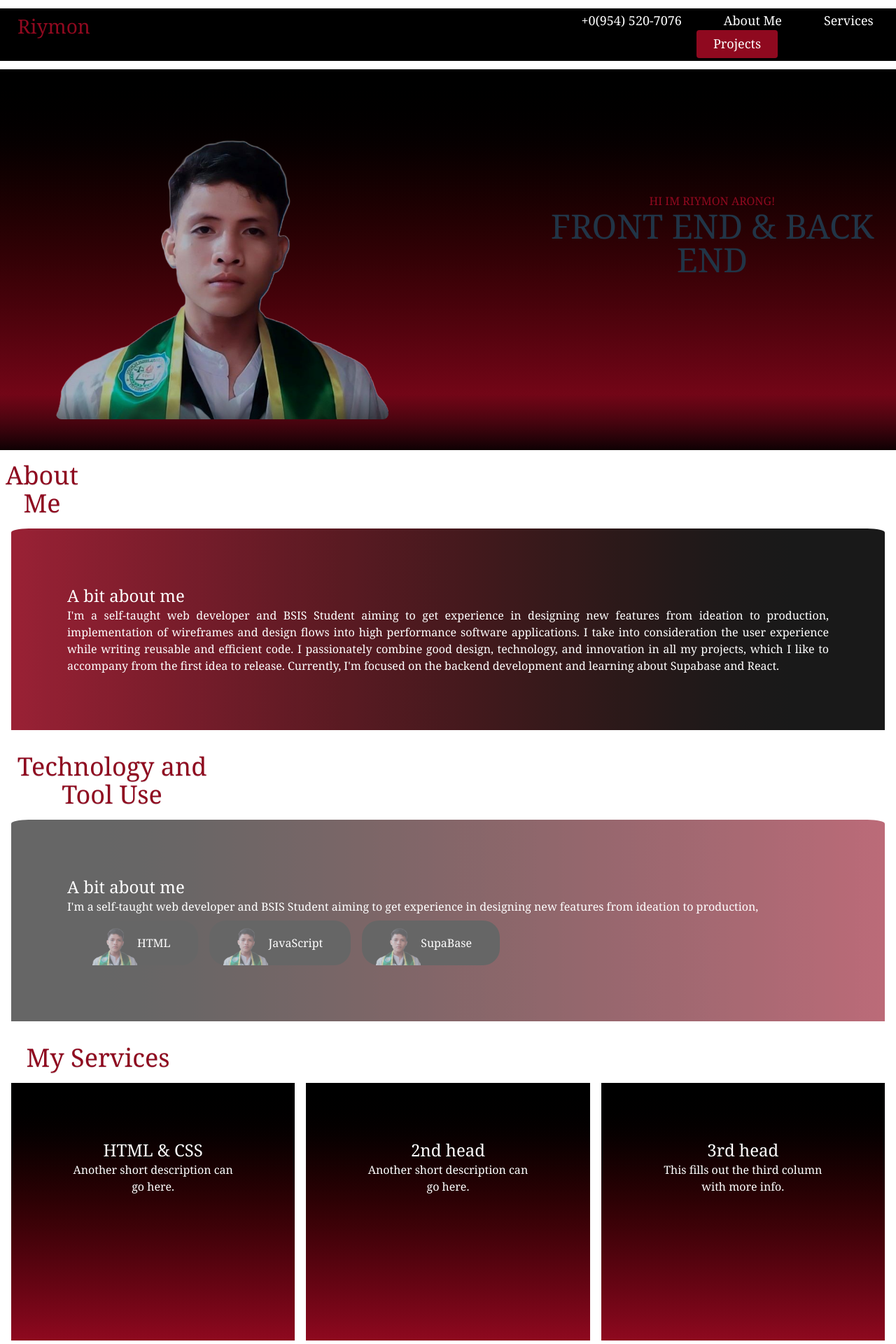
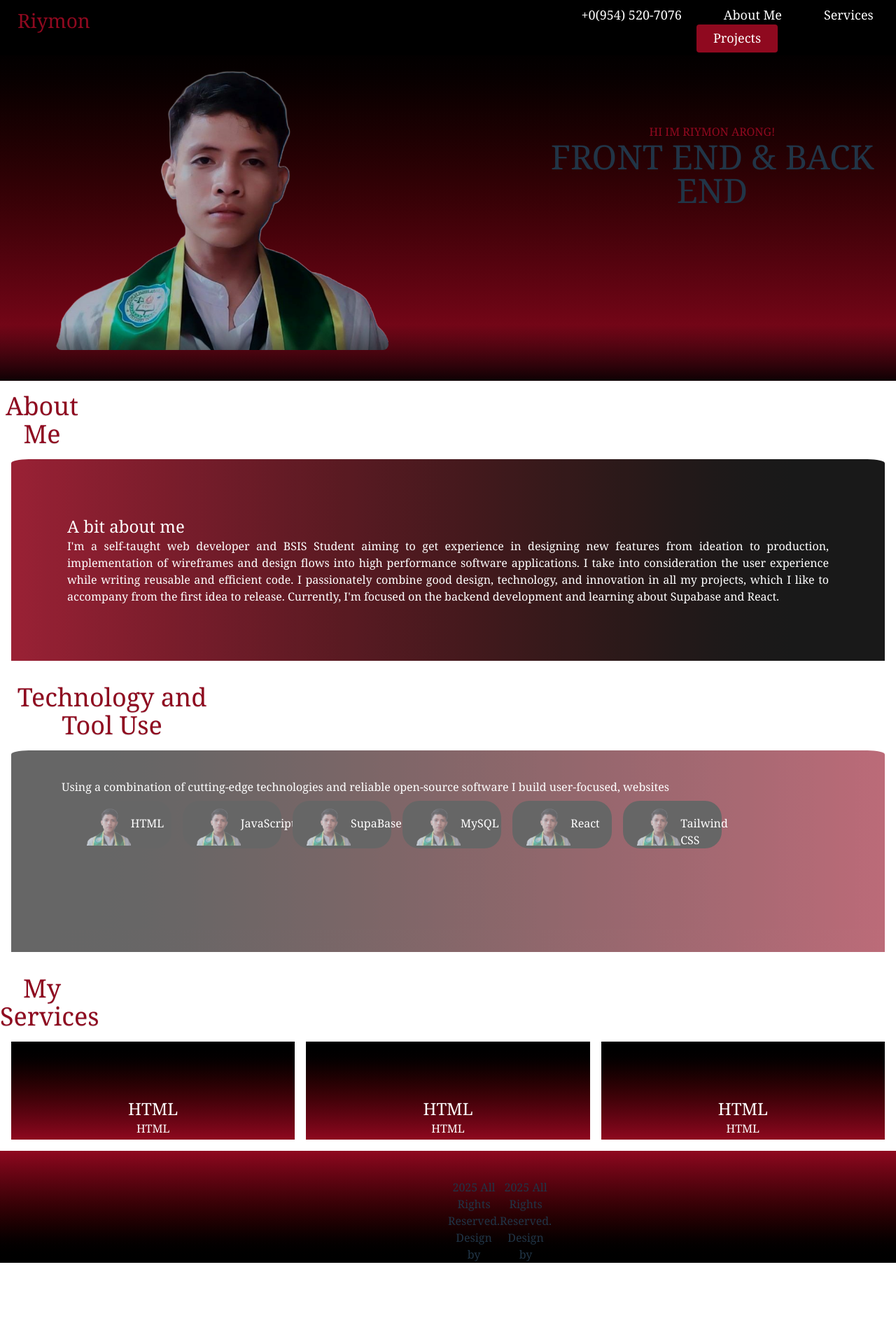
Before and after one commit to Riymon/Portfolio, a React (Vite) app: page / in a window 1280 px wide. Shown: the top 1920 px of the page at 70% size. After the commit the page ends 1804 px from the top, so only its background shows below. Built offline with nearby package versions, Linux system fonts and the light colour scheme.

Commit message:
header fixed & added array services

```diff
--- a/src/About-me.jsx
+++ b/src/About-me.jsx
@@ -17,17 +17,15 @@ function AboutMe() {
                  accompany from the first idea to release.
                  Currently, I'm focused on the backend development and learning
                  about Supabase and React.</p>
-              <div className="">
-              </div>
           </div>
       </div>
       <h1 className="text2 pr-240 text-shadow-2xs text-4xl">Technology and Tool Use</h1>
       <div className="text1 grid grid-cols-1 grid-row-3 gap-4 h-[40vh] my-5 p-4">
-          <div className="flex content pt-2 text-left bg-gradient-to-r from-[#000000] rounded-t-[2%]  to-[#8f091f] opacity-60">
-              <h1 className="text-2xl ">A bit about me</h1>
-              <p className="text-justify">I'm a self-taught web developer and BSIS Student aiming to get experience in
-                designing new features from ideation to production, </p>
-                 <Lang_And_Tools/>
+          <div className="block pt-10 pl-18 text-left bg-gradient-to-r from-[#000000] rounded-t-[2%]  to-[#8f091f] opacity-60">
+              <p className="text-justify">Using a combination of cutting-edge technologies and reliable open-source software I build user-focused,
+              websites
+                 </p>
+                <Lang_And_Tools/>
 
           </div>
       </div>
--- a/src/Background.jsx
+++ b/src/Background.jsx
@@ -6,7 +6,7 @@ function Background(){
             {/* Background Curved Shape */}
             <div className="absolute bottom-0 w-full h-[10vh] bg-gradient-to-t from-[#000000] rounded-t-[0%] opacity-90 delay-5"></div>
 
-            <div className="background w-full h-150 bg-black-500 overflow-hidden">
+            <div className="background">
                 <div className="backg-picture">
                     <img src={test} alt="my picture" class="back-img"/>
                 </div>
--- a/src/Content.jsx
+++ b/src/Content.jsx
@@ -1,22 +1,20 @@
 function Content() {
+
+  const arr = [
+    {id:1, h: 'HTML', p: 'HTML'},
+    {id:2, h: 'HTML', p: 'HTML'},
+    {id:3, h: 'HTML', p: 'HTML'}
+  ];
   return (
     <>
-    <h1 id="services" className="text2 pr-250 text-shadow-2xs text-4xl">My Services</h1>
-    <div className="text1 grid grid-cols-3 gap-4 h-[50vh] my-5 p-4">
-        <div className="content bg-gradient-to-b from-[#000000] to-[#8f091f]">
-            <h1 className="text-2xl ">HTML & CSS</h1>
-            <p>Another short description can go here.</p>
-        </div>
-
-      <div className="content bg-gradient-to-b from-[#000000] to-[#8f091f]">
-        <h2 className="text-2xl">2nd head</h2>
-        <p>Another short description can go here.</p>
-      </div>
-
-      <div className="content bg-gradient-to-b from-[#000000] to-[#8f091f]">
-        <h2 className="text-2xl">3rd head</h2>
-        <p>This fills out the third column with more info.</p>
-      </div>
+    <h1 id="services" className="text2 pr-290 text-shadow-2xs text-4xl">My Services</h1>
+    <div className="text1 grid grid-cols-3 gap-4 h-auto my-5 p-4">
+        {arr.map((arrs) => (
+          <div key={arrs.id} className="content custom-gradient">
+            <h1 className="text-2xl">{arrs.h}</h1>
+            <p>{arrs.p}</p>
+          </div>
+        ))}
     </div>
     </>
 
--- a/src/Footer.jsx
+++ b/src/Footer.jsx
@@ -1,7 +1,7 @@
 function Footer(){
 
     return(
-        <section className="relative w-full h-50 bg-gradient-to-t from-[#8f091f] to-[#030303] overflow-hidden border-t-2">
+        <section className="relative w-full h-40 bg-gradient-to-b from-[#8f091f] to-[#000000] opacity-100 overflow-hidden">
             <div className="footer" >
                 <p>2025 All Rights Reserved. Design by Riymon</p>
                 <p>2025 All Rights Reserved. Design by Riymon</p>
--- a/src/Lang-And-Tools.jsx
+++ b/src/Lang-And-Tools.jsx
@@ -4,7 +4,11 @@ function Lang_And_Tools() {
   const technology = [
     { id: 1, img: test, p: 'HTML' },
     { id: 2, img: test, p: 'JavaScript' },
-    { id: 3, img: test, p: 'SupaBase' }
+    { id: 3, img: test, p: 'SupaBase' },
+    { id: 4, img: test, p: 'MySQL' },
+    { id: 5, img: test, p: 'React' },
+    { id: 6, img: test, p: 'Tailwind CSS' }
+
   ];
 
 
--- a/src/header.jsx
+++ b/src/header.jsx
@@ -17,6 +17,9 @@ function Header() {
 
   return (
     <section>
+      <head>
+        <title>Riymon`s Site</title>
+      </head>
       <header>
         <div className=" header py-1 grid grid-cols-2 gap-3 my-5 animate-slideFade">
           <div className="logo-name">
--- a/src/index.css
+++ b/src/index.css
@@ -3,6 +3,9 @@
 
 
 @layer utilities {
+    .custom-gradient {
+      @apply bg-gradient-to-b from-[#000000] to-[#8f091f];
+    }
      @keyframes slideFadeRight {
     0% {
       opacity: 0;
@@ -87,14 +90,18 @@
     margin: 0px;
     font-family: Georgia, 'Times New Roman', Times, serif;
 }
-.header{
-    background-color: var(--black);
-    font-size: 18px;
-    margin-top: 1.5vh;
-    margin-bottom: 1.5vh;
-    list-style: none;
-    text-decoration: none;
+.header {
+  position: fixed;
+  top: 0;
+  width: 100%;
+  background-color: var(--black);
+  z-index: 1000; /* ensures it stays above other content */
+  font-size: 18px;
+  list-style: none;
+  text-decoration: none;
+  padding-top: 1vh;
 }
+
 .header h1{
     padding-right: 60vh;
     font-size: 3.5vh;
@@ -177,9 +184,15 @@ body {
 }
 .tech {
   background-color: var(--black);
-  padding-right: 5vh;
+  padding-right: 3.5vh;
   margin-left: 2vh;
   border-radius: 3vh;
+  width: 12%;
+}
+.tech:hover{
+  animation: fadeInUp 1s ease-in;
+  box-shadow: var(--red) 0.5vh 1vh 1vh;
+  opacity: 100%;
 }
 .subcontent{
     display: flex;
@@ -227,3 +240,13 @@ body {
 .about-me-hover:hover {
   animation: slideFadeRight 0.5s ease-out forwards;
 }
+  @keyframes fadeInUp {
+    0% {
+      opacity: 0;
+      transform: translateY(20px);
+    }
+    100% {
+      opacity: 1;
+      transform: translateY(0);
+    }
+  }
```
